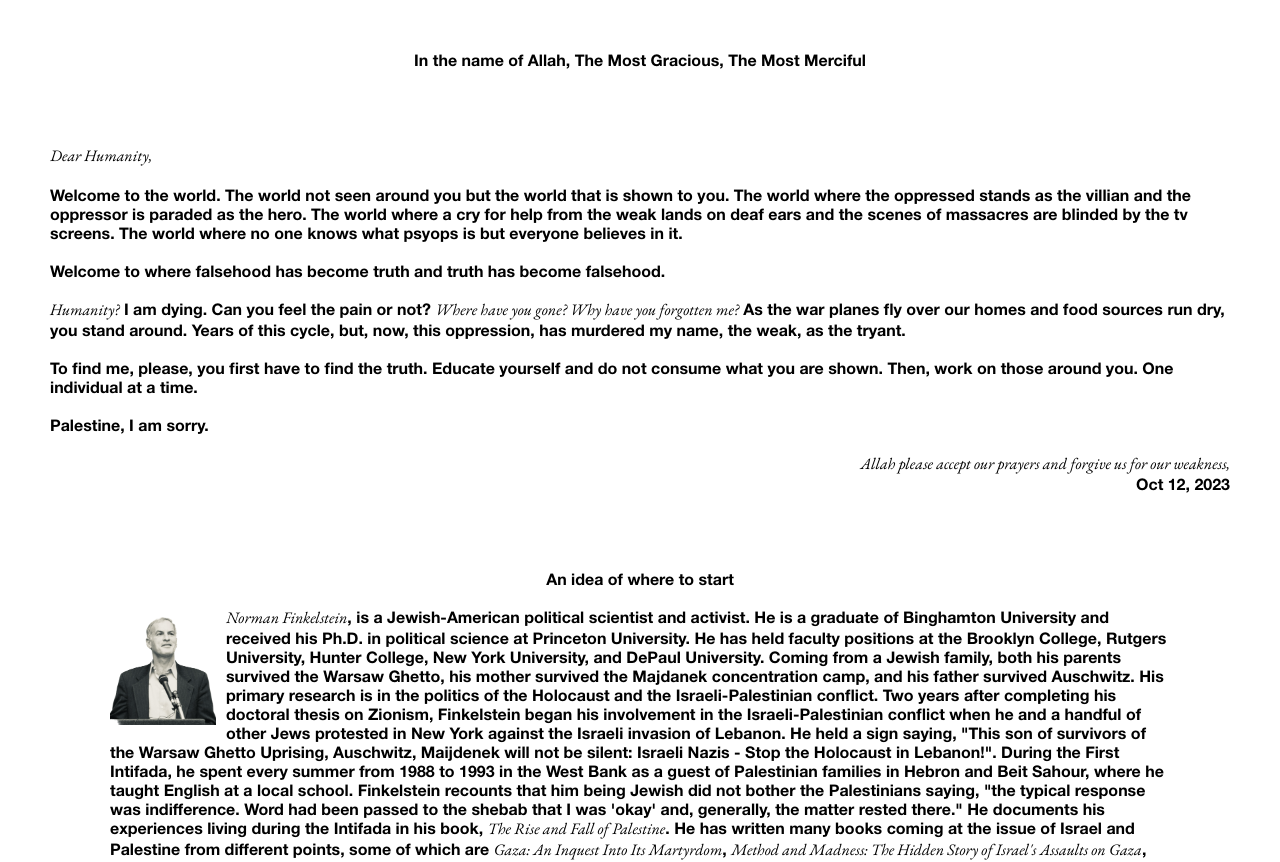
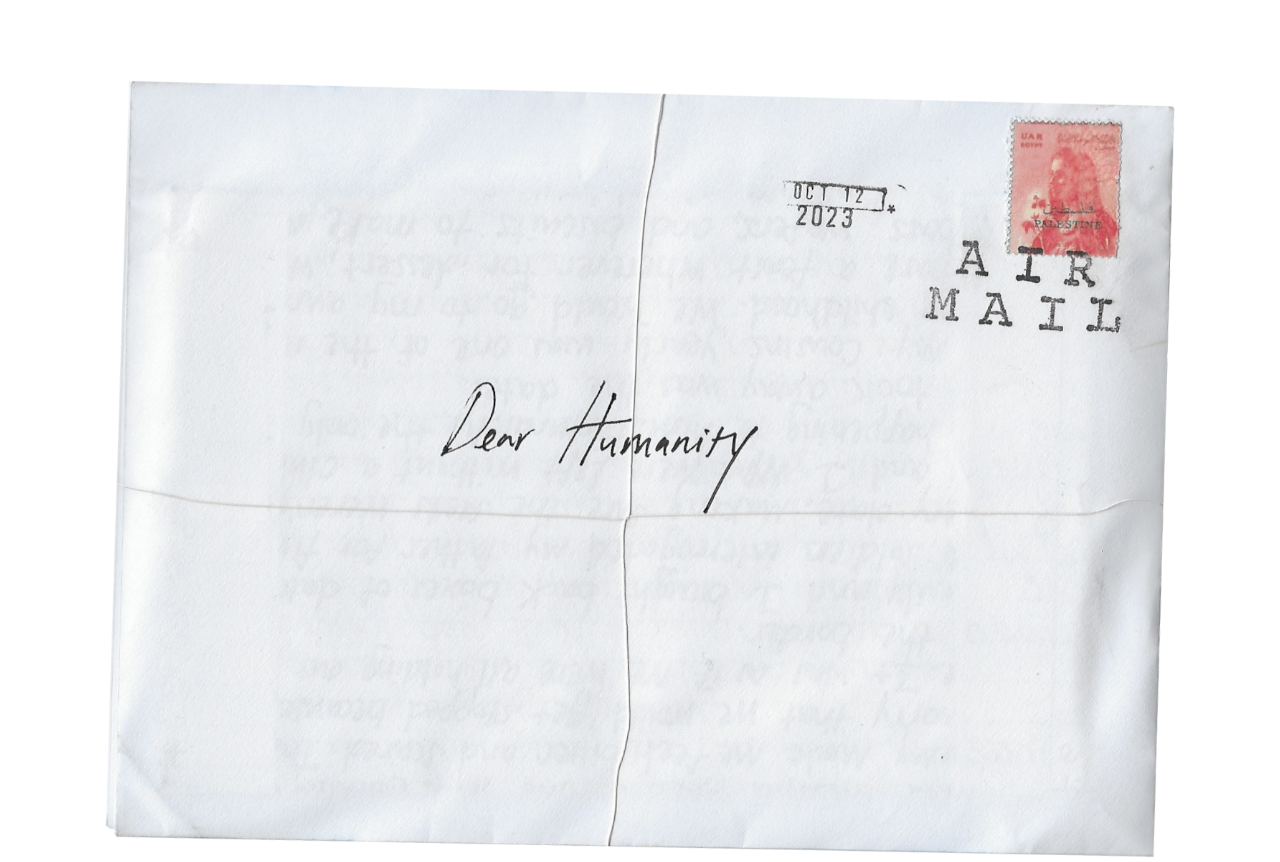
Before and after one commit to adamwajahat/dearhumanity, a React (Create React App) app: page /letters in a window 1280 px wide. Shown: the top 862 px of the page. Built offline with nearby package versions, Linux system fonts and the light colour scheme.

Commit message:
changed up format, added routes, added first letter, added intro

```diff
--- a/package.json
+++ b/package.json
@@ -11,6 +11,7 @@
     "gh-pages": "^6.0.0",
     "react": "^18.2.0",
     "react-dom": "^18.2.0",
+    "react-router-dom": "^6.21.1",
     "react-scripts": "5.0.1",
     "reactjs-popup": "^2.0.6",
     "web-vitals": "^2.1.4"
--- a/src/App.css
+++ b/src/App.css
@@ -15,6 +15,8 @@
 .App{
   text-align: left;
   font-family: 'Helvetica-Neue', Fallback, Helvetica;
+  height: 100vh;
+  margin: 0;
 }
 
 body{
@@ -22,6 +24,7 @@ body{
   margin: 0;
 }
 
-.italicFont {
+
+i {
   font-family: "Eb-Garamond";
 }
--- a/src/App.js
+++ b/src/App.js
@@ -1,10 +1,17 @@
 import './App.css';
+import {BrowserRouter as Router, Routes, Route} from 'react-router-dom';
+import LetterPage from './components/LetterPage';
 import Home from './pages/Home';
 
 function App() {
   return (
     <div className="App">
-      <Home/>
+      <Router>
+        <Routes>
+            <Route path='/' element={<Home/>}></Route>
+            <Route path='/letters' element={<LetterPage/>}></Route>
+        </Routes>
+      </Router>
     </div>
   );
 }
--- /dev/null
+++ b/src/components/HomeLogo.js
@@ -0,0 +1,10 @@
+import React from 'react'
+import '../styles/HomeLogo.css'
+
+function HomeLogo() {
+  return (
+    <div className='homeLogo'>HomeLogo</div>
+  )
+}
+
+export default HomeLogo
--- /dev/null
+++ b/src/components/Introduction.js
@@ -0,0 +1,15 @@
+import React from 'react'
+import '../styles/Introduction.css'
+
+function Introduction() {
+  return (
+    <div className='introduction'>
+        <body>
+            <i>Dear Humanity</i>, is a platform for writers, artists, and photographers to share their stories depicting the reality of trials and difficulty. From the seed being planted during the genocide of the Palestinians following the Oct. 7th attacks, and then stemmed out by the late Refaat Alareer's work, <i>Dear Humanity</i>'s purpose is to re-humanize the numbers that people become insensitive to amidst the propagandistic narrative and repetitive news cycle.
+        </body>
+    </div>
+
+  )
+}
+
+export default Introduction
--- /dev/null
+++ b/src/components/LetterPage.js
@@ -0,0 +1,13 @@
+import React from 'react'
+import '../styles/LetterPage.css'
+import Oct12 from '../assets/imgs/oct12_letterpage.png'
+
+function LetterPage() {
+  return (
+    <div className='letterPage'>
+        <img src={Oct12}></img>
+    </div>
+  )
+}
+
+export default LetterPage
--- a/src/pages/Home.js
+++ b/src/pages/Home.js
@@ -1,11 +1,18 @@
 import React from 'react'
-import Letter from '../components/Letter'
+import '../styles/Home.css'
+import HomeLogo from '../components/HomeLogo'
+import Introduction from '../components/Introduction'
 
 function Home() {
 
   return (
     <>
-        <Letter/>
+        <HomeLogo/>
+        <Introduction/>
+        <br></br>
+        <div className='link'>
+            <a href='/letters'>Letters</a>
+        </div>
     </>
   )
 }
--- /dev/null
+++ b/src/styles/Home.css
@@ -0,0 +1,11 @@
+div {
+    display: flex;
+    flex-direction: column;
+    margin-left: 15px;
+    margin-right: 15px;
+}
+
+.link {
+    justify-content: center;
+    align-items: center;
+}
--- /dev/null
+++ b/src/styles/HomeLogo.css
@@ -0,0 +1,5 @@
+.homeLogo {
+    display: flex;
+    justify-content: center;
+    align-items: center;
+}
--- /dev/null
+++ b/src/styles/Introduction.css
@@ -0,0 +1,5 @@
+.introduction {
+    display: flex;
+    justify-content: center;
+    align-items: center;
+}
--- /dev/null
+++ b/src/styles/LetterPage.css
@@ -0,0 +1,16 @@
+.letterPage {
+    display: flex;
+    justify-content: center;
+    align-items: center;
+    margin-left: 90px;
+    margin-right: 90px;
+    margin-top: 80px;
+    margin-bottom: 20px;
+    flex-direction: column;
+}
+
+.letterPage img {
+    height: auto;
+    width: 100%;
+    margin-bottom: 100px;
+}
```
Also changed, not shown: src/assets/imgs/oct12_letterpage.png (added), 1 other file (tests, documents, lock files or other folders).
